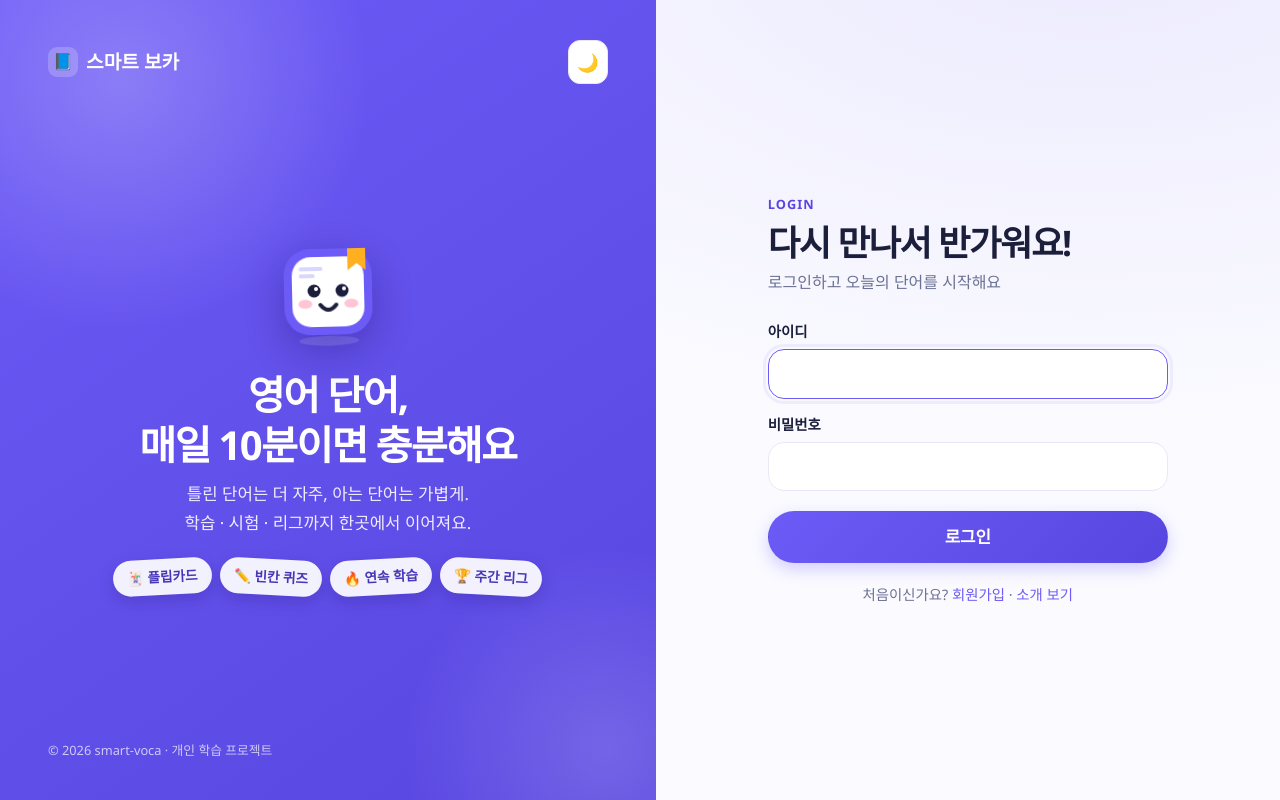
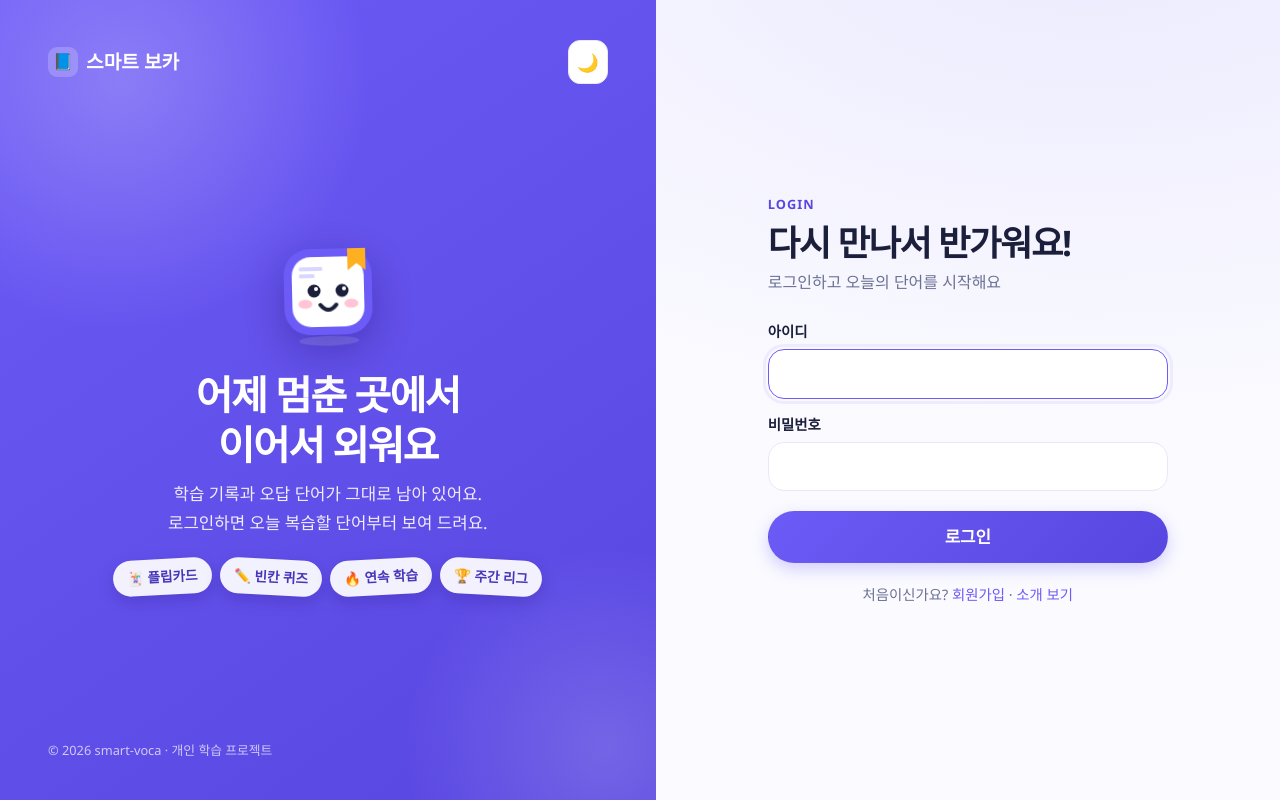
Before and after one commit to asg950905-gif/smart-voca, a Flask app: page /login in a window 1280 px wide. Run offline with Flask 3, Linux system fonts and the light colour scheme.

Commit message:
fix: 로그인·회원가입·대시보드의 옛 랜딩 문구 교체
- 로그인/회원가입 헤드라인·부제를 새 문구로 변경
- 대시보드 안내문에서 "10분이면 충분해요" 제거
- 일지에 나머지 화면 점검 결과 기록

Co-Authored-By: Claude Sonnet 5.5 <noreply@anthropic.com>

```diff
--- a/templates/dashboard.html
+++ b/templates/dashboard.html
@@ -16,7 +16,7 @@
         {% elif progress.studied_today %}
             <p>오늘 {{ today_done }}개를 학습했어요. 한 번 더 복습하면 XP가 쌓여요.</p>
         {% else %}
-            <p>오늘의 단어 {{ progress.daily_target }}개가 준비되어 있어요. 10분이면 충분해요.</p>
+            <p>오늘 복습할 단어 {{ progress.daily_target }}개를 골라 뒀어요.</p>
         {% endif %}
         <div class="row" style="margin-top:14px">
             <a class="btn" href="{{ url_for('user.study_page') }}">{{ '다시 학습하기' if progress.studied_today else '오늘의 학습 시작' }}</a>
--- a/templates/login.html
+++ b/templates/login.html
@@ -1,8 +1,8 @@
 {% extends "auth_base.html" %}
 {# 2026-11-03 - smart-voca - 로그인 화면 (좌우 분할, auth_base.html 상속) #}
 {% block title %}로그인{% endblock %}
-{% block side_title %}영어 단어,<br>매일 10분이면 충분해요{% endblock %}
-{% block side_text %}틀린 단어는 더 자주, 아는 단어는 가볍게.<br>학습 · 시험 · 리그까지 한곳에서 이어져요.{% endblock %}
+{% block side_title %}어제 멈춘 곳에서<br>이어서 외워요{% endblock %}
+{% block side_text %}학습 기록과 오답 단어가 그대로 남아 있어요.<br>로그인하면 오늘 복습할 단어부터 보여 드려요.{% endblock %}
 {% block auth_form %}
 <p class="eyebrow">LOGIN</p>
 <h1>다시 만나서 반가워요!</h1>
--- a/templates/register.html
+++ b/templates/register.html
@@ -1,11 +1,11 @@
 {% extends "auth_base.html" %}
 {# 2026-11-03 - smart-voca - 회원가입 화면 (좌우 분할, 가입자는 항상 일반 사용자 역할) #}
 {% block title %}회원가입{% endblock %}
-{% block side_title %}함께 시작해요,<br>오늘 첫 10개부터!{% endblock %}
+{% block side_title %}계정 하나로<br>내 기록을 모아요{% endblock %}
 {% block side_text %}계정을 만들면 나만의 학습 기록과<br>레벨·XP·주간 리그 순위가 쌓여요.{% endblock %}
 {% block auth_form %}
 <p class="eyebrow">SIGN UP</p>
-<h1>함께 시작해요!</h1>
+<h1>계정 만들기</h1>
 <p class="lead">계정을 만들고 나만의 학습 기록을 쌓아요</p>
 <form method="post" novalidate>
     <input type="hidden" name="csrf_token" value="{{ csrf_token }}">
```
Also changed, not shown: ai-agent/claude/일지_261104_실습실이어작업.md (+6 -0 lines).
